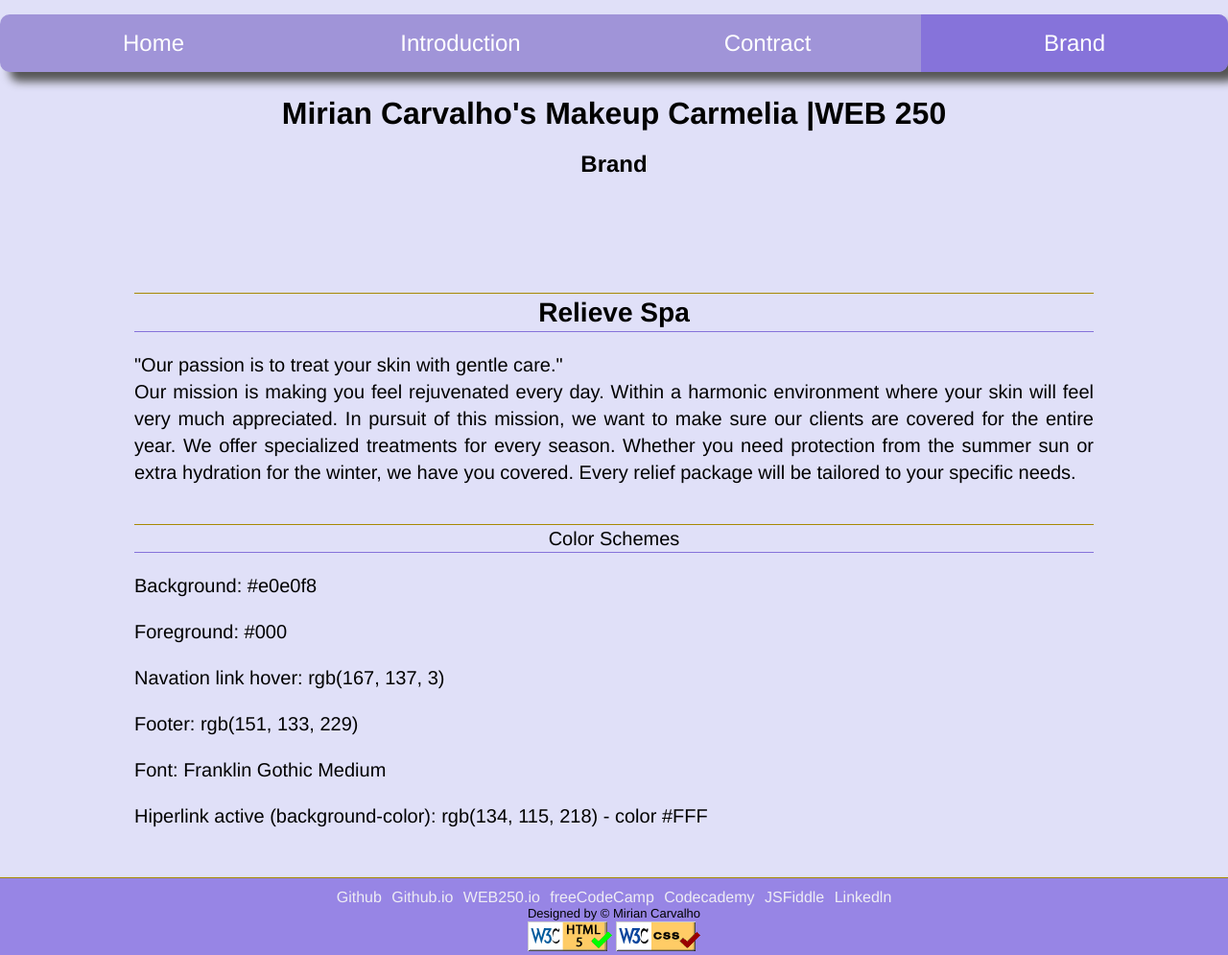
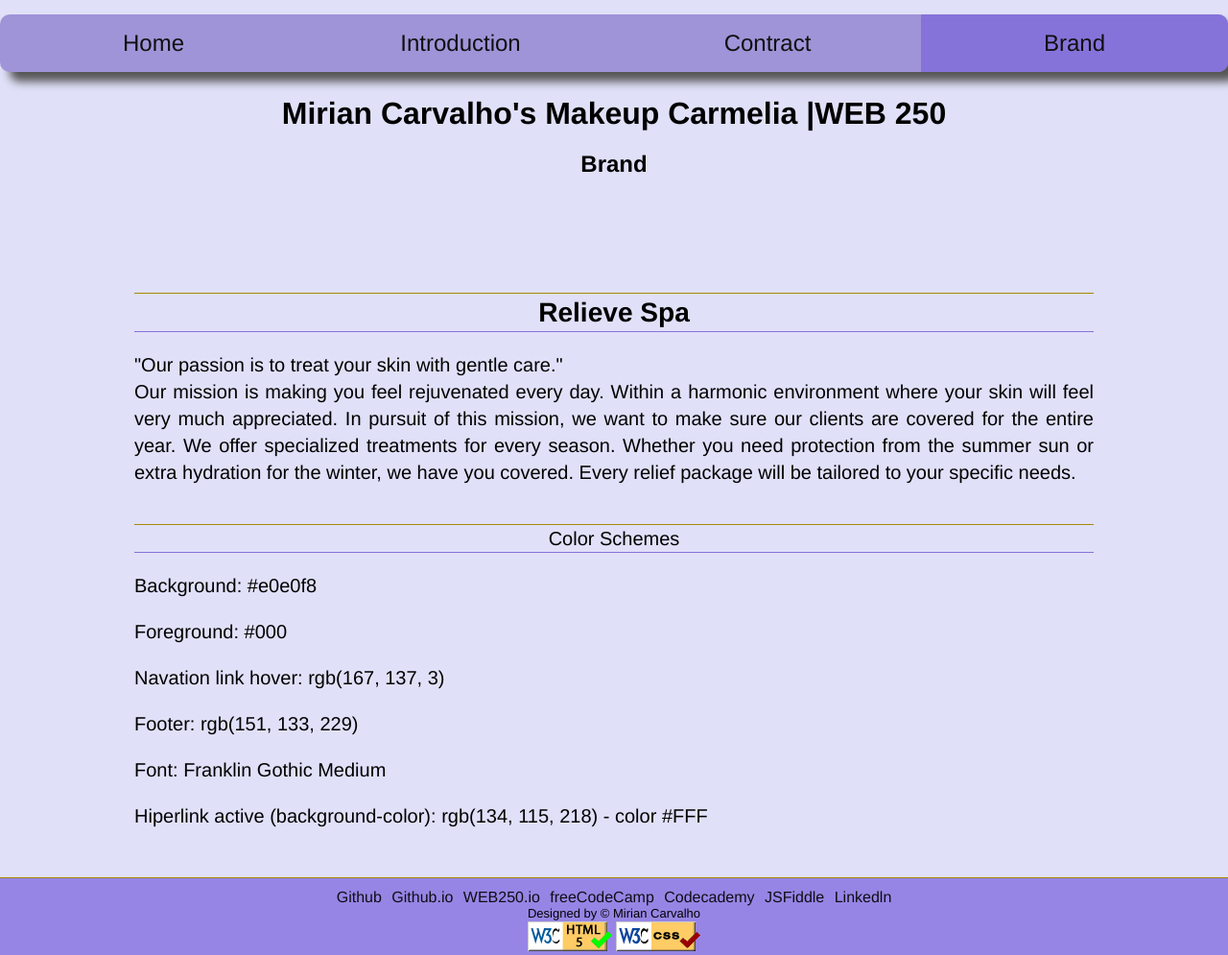
Before and after one commit to Mirian14/web250_old, a PHP site: page /brand.html in a window 1280 px wide. Shown: the whole page at 96% size. Run offline with PHP 8.4, Linux system fonts and the light colour scheme.

Commit message:
Modified

```diff
--- a/styles/default.css
+++ b/styles/default.css
@@ -57,7 +57,7 @@ footer div {
     text-align: center;
     height: 100%;
     text-transform: capitalize;
-    color: white;
+    color: rgb(16, 16, 16);
 }
 
 .link:hover{
@@ -157,7 +157,7 @@ footer div {
 
 .navfooter a {
     text-decoration: none;
-    color: rgba(245, 245, 245, 0.922);
+    color: rgba(3, 3, 3, 0.922);
 }
 
 .title-main {
```
